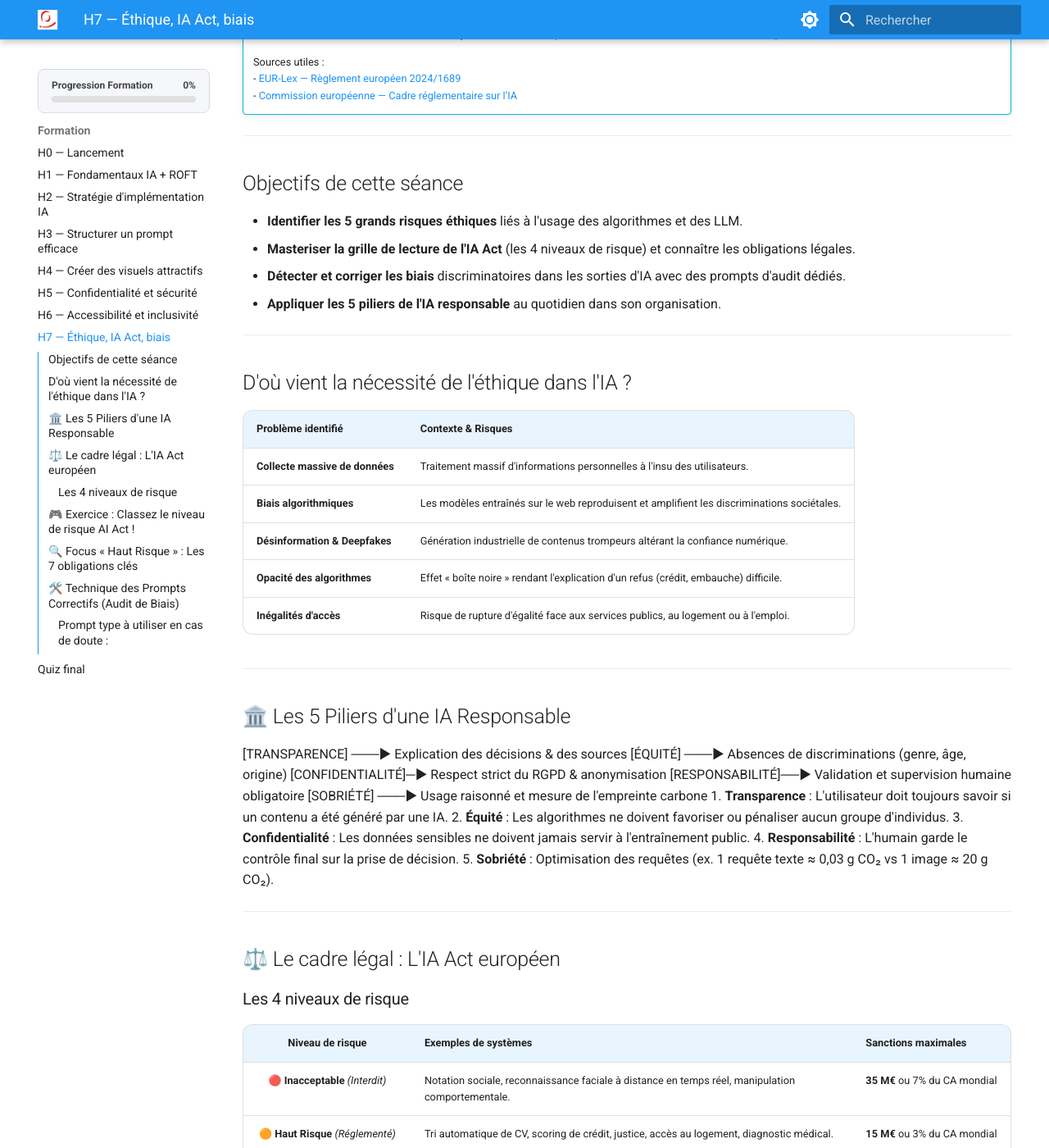
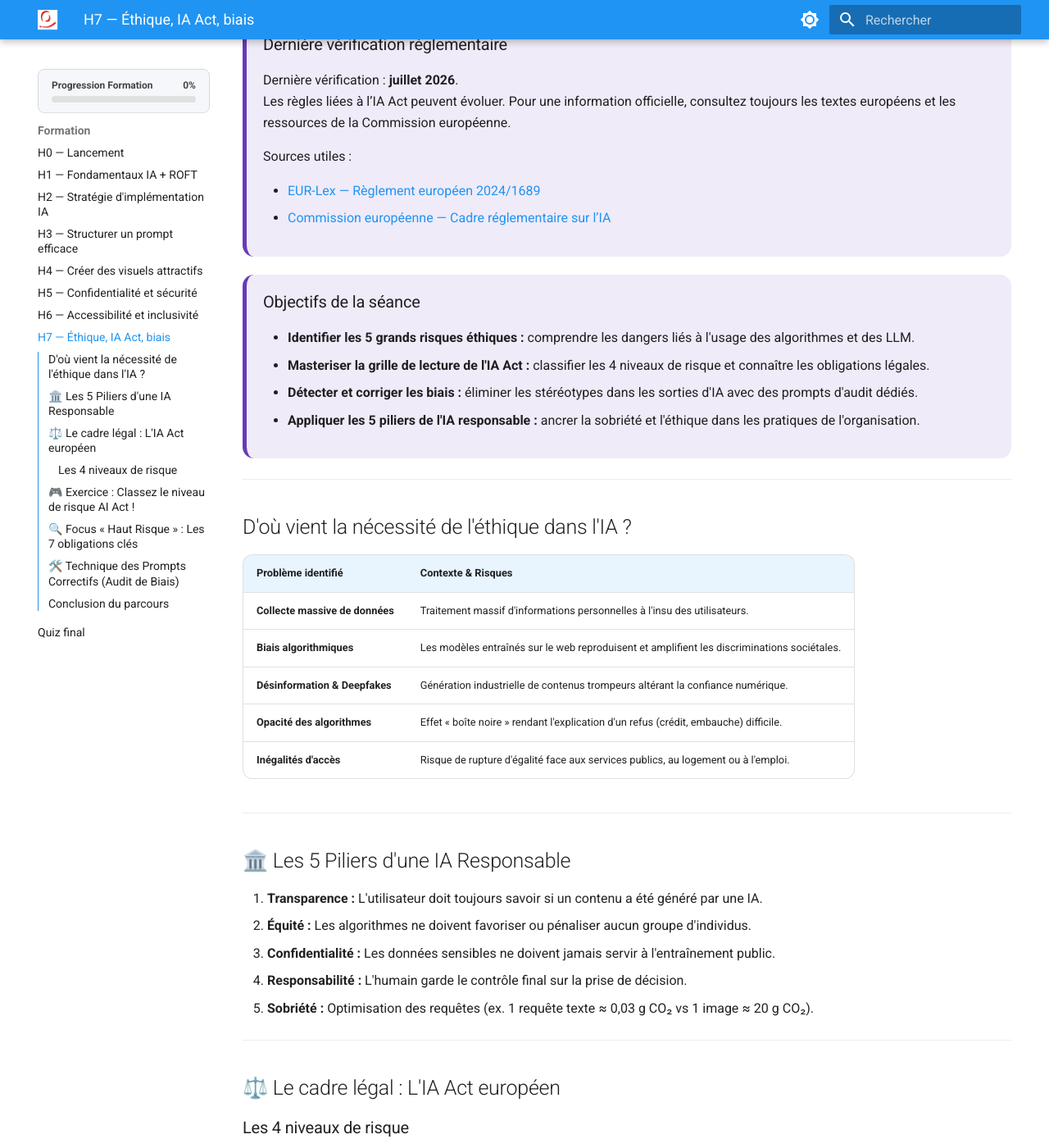
Before and after one commit to pierre-l-hue/wiki-formation-ia, an MkDocs documentation site: the page built from docs/formation/h7.md, in a window 1280 px wide and 1400 px high, scrolled down 593 px. Shown: the whole window at 82% size. Built offline with MkDocs 1.6.1 and Material for MkDocs 9.7.7, drawn with Linux system fonts in a browser that asks for light colours; some of the changed text lies outside the part shown.

```diff
--- a/docs/formation/h7.md
+++ b/docs/formation/h7.md
@@ -1,31 +1,36 @@
 # H7 — Éthique, IA Act, biais & prompts correctifs
 
-*Comprendre les risques éthiques, classifier les systèmes selon l'IA Act et appliquer les règles d'une IA responsable.*
+Cette septième séance vous permet de comprendre les risques éthiques, de classifier les systèmes selon l'IA Act et d'appliquer les règles d'une IA responsable au quotidien.
 
----
+<div class="warning-practice-box">
+  <h3>Mise à jour réglementaire (Juin 2026)</h3>
+  <p>Le calendrier de l'IA Act a été ajusté par le <strong>Digital Omnibus</strong> (voté par le Parlement européen le 16 juin 2026 et validé le 29 juin 2026) :</p>
+  <ul>
+    <li><strong>Obligations « Haut Risque » (Annexe III) :</strong> le délai d'application est reporté du 2 août 2026 au <strong>2 décembre 2027</strong>.</li>
+    <li><strong>Obligations de Transparence (Art. 50) & Sanctions :</strong> restent pleinement applicables au <strong>2 août 2026</strong>.</li>
+  </ul>
+</div>
 
-!!! warning "Mise à jour réglementaire (Juin 2026)"
-    Le calendrier de l'IA Act a été ajusté par le **Digital Omnibus** (voté par le Parlement européen le 16 juin 2026 et validé le 29 juin 2026) :
+<div class="summary-box">
+  <h3>Dernière vérification réglementaire</h3>
+  <p>Dernière vérification : <strong>juillet 2026</strong>.<br>
+  Les règles liées à l’IA Act peuvent évoluer. Pour une information officielle, consultez toujours les textes européens et les ressources de la Commission européenne.</p>
+  <p>Sources utiles :</p>
+  <ul>
+    <li><a href="https://eur-lex.europa.eu/eli/reg/2024/1689/oj/fra" target="_blank" rel="noopener">EUR-Lex — Règlement européen 2024/1689</a></li>
+    <li><a href="https://digital-strategy.ec.europa.eu/fr/policies/regulatory-framework-ai" target="_blank" rel="noopener">Commission européenne — Cadre réglementaire sur l’IA</a></li>
+  </ul>
+</div>
 
-    - **Obligations « Haut Risque » (Annexe III)** : le délai d'application est reporté du 2 août 2026 au **2 décembre 2027**.
-    - **Obligations de Transparence (Art. 50) & Sanctions** : restent pleinement applicables au **2 août 2026**.
-!!! info "Dernière vérification réglementaire"
-    Dernière vérification : **juillet 2026**.
-    Les règles liées à l’IA Act peuvent évoluer.
-    Pour une information officielle, consultez toujours les textes européens et les ressources de la Commission européenne.
-
-    Sources utiles :
-    - [EUR-Lex — Règlement européen 2024/1689](https://eur-lex.europa.eu/eli/reg/2024/1689/oj/fra)
-    - [Commission européenne — Cadre réglementaire sur l’IA](https://digital-strategy.ec.europa.eu/fr/policies/regulatory-framework-ai)
-
----
-
-## Objectifs de cette séance
-
-- **Identifier les 5 grands risques éthiques** liés à l'usage des algorithmes et des LLM.
-- **Masteriser la grille de lecture de l'IA Act** (les 4 niveaux de risque) et connaître les obligations légales.
-- **Détecter et corriger les biais** discriminatoires dans les sorties d'IA avec des prompts d'audit dédiés.
-- **Appliquer les 5 piliers de l'IA responsable** au quotidien dans son organisation.
+<div class="summary-box">
+  <h3>Objectifs de la séance</h3>
+  <ul>
+    <li><strong>Identifier les 5 grands risques éthiques :</strong> comprendre les dangers liés à l'usage des algorithmes et des LLM.</li>
+    <li><strong>Masteriser la grille de lecture de l'IA Act :</strong> classifier les 4 niveaux de risque et connaître les obligations légales.</li>
+    <li><strong>Détecter et corriger les biais :</strong> éliminer les stéréotypes dans les sorties d'IA avec des prompts d'audit dédiés.</li>
+    <li><strong>Appliquer les 5 piliers de l'IA responsable :</strong> ancrer la sobriété et l'éthique dans les pratiques de l'organisation.</li>
+  </ul>
+</div>
 
 ---
 
@@ -42,16 +47,12 @@
 ---
 
 ## 🏛️ Les 5 Piliers d'une IA Responsable
-[TRANSPARENCE] ───► Explication des décisions & des sources
-[ÉQUITÉ]       ───► Absences de discriminations (genre, âge, origine)
-[CONFIDENTIALITÉ]─► Respect strict du RGPD & anonymisation
-[RESPONSABILITÉ]──► Validation et supervision humaine obligatoire
-[SOBRIÉTÉ]     ───► Usage raisonné et mesure de l'empreinte carbone
-1. **Transparence** : L'utilisateur doit toujours savoir si un contenu a été généré par une IA.
-2. **Équité** : Les algorithmes ne doivent favoriser ou pénaliser aucun groupe d'individus.
-3. **Confidentialité** : Les données sensibles ne doivent jamais servir à l'entraînement public.
-4. **Responsabilité** : L'humain garde le contrôle final sur la prise de décision.
-5. **Sobriété** : Optimisation des requêtes (ex. 1 requête texte ≈ 0,03 g CO₂ vs 1 image ≈ 20 g CO₂).
+
+1. **Transparence :** L'utilisateur doit toujours savoir si un contenu a été généré par une IA.
+2. **Équité :** Les algorithmes ne doivent favoriser ou pénaliser aucun groupe d'individus.
+3. **Confidentialité :** Les données sensibles ne doivent jamais servir à l'entraînement public.
+4. **Responsabilité :** L'humain garde le contrôle final sur la prise de décision.
+5. **Sobriété :** Optimisation des requêtes (ex. 1 requête texte ≈ 0,03 g CO₂ vs 1 image ≈ 20 g CO₂).
 
 ---
 
@@ -200,9 +201,6 @@ Testez vos connaissances sur la qualification des usages selon la réglementatio
   render();
 })();
 </script>
-<!-- ==================================================== -->
-<!-- FIN DU JEU                                           -->
-<!-- ==================================================== -->
 
 ---
 
@@ -210,13 +208,13 @@ Testez vos connaissances sur la qualification des usages selon la réglementatio
 
 Lorsqu'un usage est qualifié de **Haut Risque** (notamment en Ressources Humaines), l'organisation doit respecter 7 règles strictes :
 
-1. **Information préalable** : Informer les personnes que leurs données sont analysées par une IA.
-2. **Qualité des données** : Garantir l'absence de biais discriminatoires dans les données d'entraînement.
-3. **Supervision humaine** : Garantir qu'aucun choix (ex. rejet d'une candidature) ne soit 100% automatisé.
-4. **Explicabilité & Transparence** : Être capable d'expliquer la logique du score attribué.
-5. **Traçabilité (Logs)** : Conserver l'historique des requêtes et des décisions prises.
-6. **Audit régulier** : Évaluer en continu l'impact et la neutralité de l'outil.
-7. **Droit de recours** : Offrir aux usagers un moyen de contester une décision automatique auprès d'un humain.
+1. **Information préalable :** Informer les personnes que leurs données sont analysées par une IA.
+2. **Qualité des données :** Garantir l'absence de biais discriminatoires dans les données d'entraînement.
+3. **Supervision humaine :** Garantir qu'aucun choix (ex. rejet d'une candidature) ne soit 100% automatisé.
+4. **Explicabilité & Transparence :** Être capable d'expliquer la logique du score attribué.
+5. **Traçabilité (Logs) :** Conserver l'historique des requêtes et des décisions prises.
+6. **Audit régulier :** Évaluer en continu l'impact et la neutralité de l'outil.
+7. **Droit de recours :** Offrir aux usagers un moyen de contester une décision automatique auprès d'un humain.
 
 ---
 
@@ -224,30 +222,47 @@ Lorsqu'un usage est qualifié de **Haut Risque** (notamment en Ressources Humain
 
 Si vous suspectez qu'une réponse générée par une IA contient des stéréotypes, des généralisations abusives ou des omissions discriminatoires, utilisez la technique de **l'audit réflexif**.
 
-### Prompt type à utiliser en cas de doute :
-
-!!! example "Prompt correctif d'audit de biais"
-    *"Analyse le texte ci-dessus avec un œil critique d'expert en éthique et conformité IA Act.*
-
-    *1. Identifie d'éventuels biais discriminatoires (genre, âge, origine, handicap, situation sociale).*
-    *2. Reformule le contenu pour garantir un ton parfaitement neutre, équitable et inclusif."*
-
----
-!!! success "Bon réflexe"
-    Avant de publier un contenu généré par IA, posez-vous 3 questions :
-
-    1. Est-ce que ce contenu peut exclure ou stéréotyper un groupe de personnes ?
-    2. Est-ce que l’information est vérifiée ?
-    3. Est-ce qu’un humain a relu et validé le résultat ?
-
-    Si la réponse est non à l’une de ces questions, il faut retravailler le contenu.
----
-
-!!! success "Bilan de la séance H7"
-    - **Le réflexe de classification** : Savoir situer un usage IA dans la grille des risques de l'IA Act.
-    - **La primauté de l'humain** : L'IA propose, l'humain valide, décide et assume la responsabilité légale.
-    - **L'audit systématique** : Tester la neutralité de ses prompts avant d'exploiter un résultat en entreprise.
+<div class="good-reflex-box">
+  <h3>Prompt correctif d'audit de biais</h3>
+  <p><em>« Analyse le texte ci-dessus avec un œil critique d'expert en éthique et conformité IA Act.<br><br>
+  1. Identifie d'éventuels biais discriminatoires (genre, âge, origine, handicap, situation sociale).<br>
+  2. Reformule le contenu pour garantir un ton parfaitement neutre, équitable et inclusif. »</em></p>
+</div>
 
 ---
 
-**Félicitations !** Vous avez terminé l'ensemble des modules théoriques et pratiques du bloc **H5-H7**.
+<div class="good-reflex-box">
+  <h3>Bon réflexe avant publication</h3>
+  <p>Avant de publier un contenu généré par IA, posez-vous 3 questions clés :</p>
+  <ol>
+    <li>Est-ce que ce contenu peut exclure ou stéréotyper un groupe de personnes ?</li>
+    <li>Est-ce que l’information est vérifiée ?</li>
+    <li>Est-ce qu’un humain a relu et validé le résultat ?</li>
+  </ol>
+  <p><em>Si la réponse est non à l’une de ces questions, il faut retravailler le contenu.</em></p>
+</div>
+
+---
+
+<div class="summary-box">
+  <h3>Bilan de la séance H7</h3>
+  <ul>
+    <li><strong>Le réflexe de classification :</strong> Savoir situer un usage IA dans la grille des risques de l'IA Act.</li>
+    <li><strong>La primauté de l'humain :</strong> L'IA propose, l'humain valide, décide et assume la responsabilité légale.</li>
+    <li><strong>L'audit systématique :</strong> Tester la neutralité de ses prompts avant d'exploiter un résultat en entreprise.</li>
+  </ul>
+</div>
+
+---
+
+## Conclusion du parcours
+
+<div class="summary-box">
+  <h3>🎉 Félicitations !</h3>
+  <p>Vous avez terminé l'ensemble des modules théoriques et pratiques du bloc <strong>H5-H7</strong>. Vous disposez désormais de toutes les clés pour utiliser l'IA générative de façon sécurisée, éthique, accessible et conforme au cadre européen.</p>
+</div>
+
+<div class="wiki-actions">
+  <a class="wiki-button primary" href="../">Retour au sommaire de la formation</a>
+  <a class="wiki-button" href="../h6/">Revoir la séance H6 — Accessibilité & inclusivité</a>
+</div>
```
